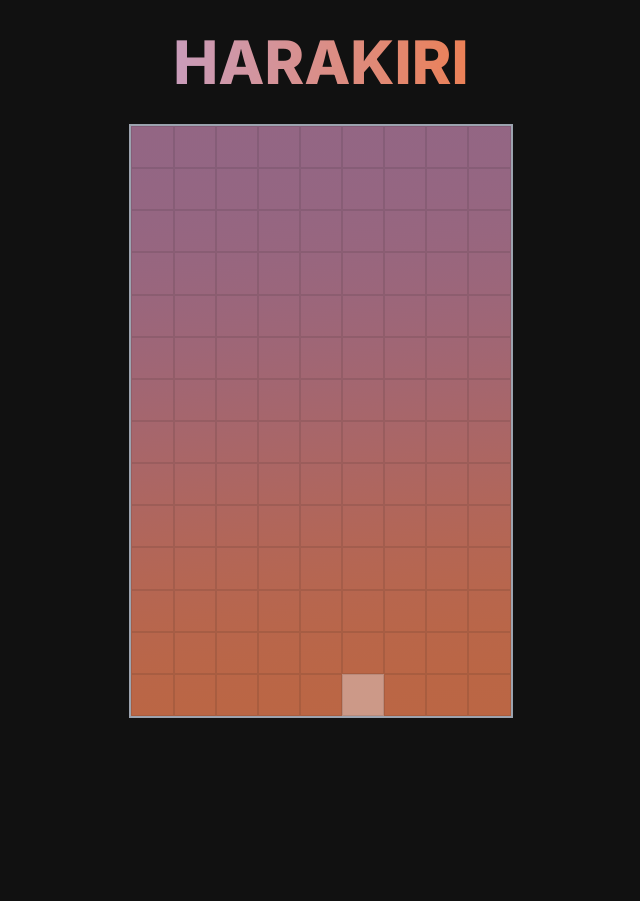
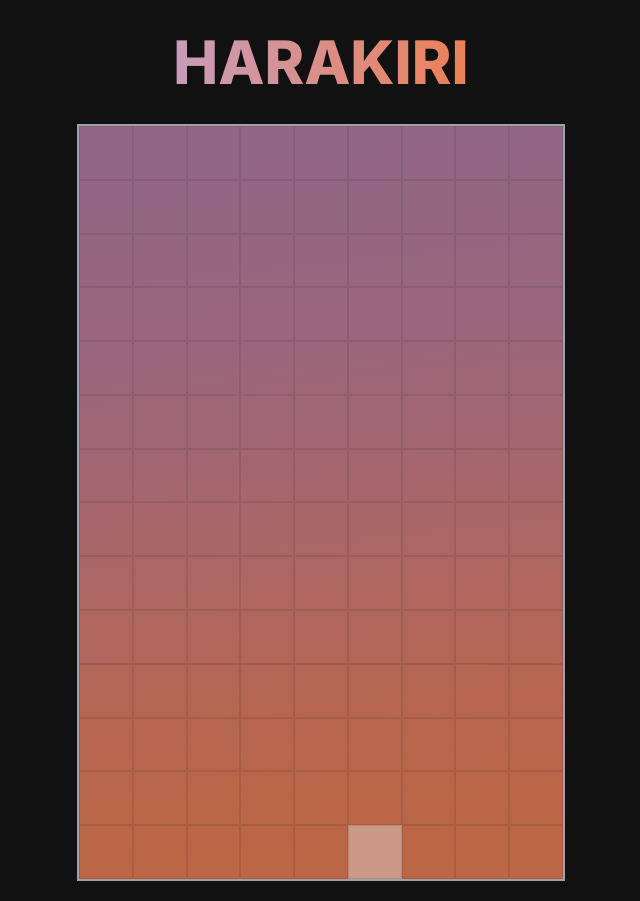
Before and after one commit to SebastiaanWouters/harakiri, a SvelteKit app: page / in a window 1280 px wide. Shown: the whole page, without its empty margins (319-959 px from the left). Before the commit the page ends 800 px from the top, so only its background shows below. Built offline with nearby package versions, Linux system fonts and the light colour scheme.

Commit message:
flex-auto to the rescue

```diff
--- a/src/components/PlayGrid.svelte
+++ b/src/components/PlayGrid.svelte
@@ -156,17 +156,14 @@
     hsl(17.14, 46.67%, 50%) 100%
   );
 "
-	class="border-gray-400 border-2 overflow-hidden"
+	class="border-gray-400 border-2 overflow-hidden w-full"
 >
 	<div class="">
 		{#each playGrid as row, y}
 			<div class="flex">
 				{#each row as _, x}
 					<div
-						style={width > 680
-							? `height: ${height / playGrid.length - 15}px`
-							: `height: ${height / playGrid.length - 21}px`}
-						class="aspect-square
+						class="aspect-square flex flex-auto
                 //active cell
                 {current.x === x && current.y === y ? `${activeCellColor}` : ''}
                 {current.x === x && current.y === y && dead ? `${deadCellColor}` : ''}
--- a/src/routes/+page.svelte
+++ b/src/routes/+page.svelte
@@ -3,7 +3,7 @@
 </script>
 
 <div
-	class="w-full max-w-xl p-4 pt-8 mx-auto flex flex-col gap-8 items-center font-inter text-gray-200"
+	class="w-full max-w-[33rem] p-5 pt-8 mx-auto flex flex-col gap-8 items-center font-inter text-gray-200"
 >
 	<h1
 		class="bg-clip-text text-transparent font-extrabold text-6xl bg-gradient-to-r from-accent1-400 to-accent2-400 uppercase"
```
